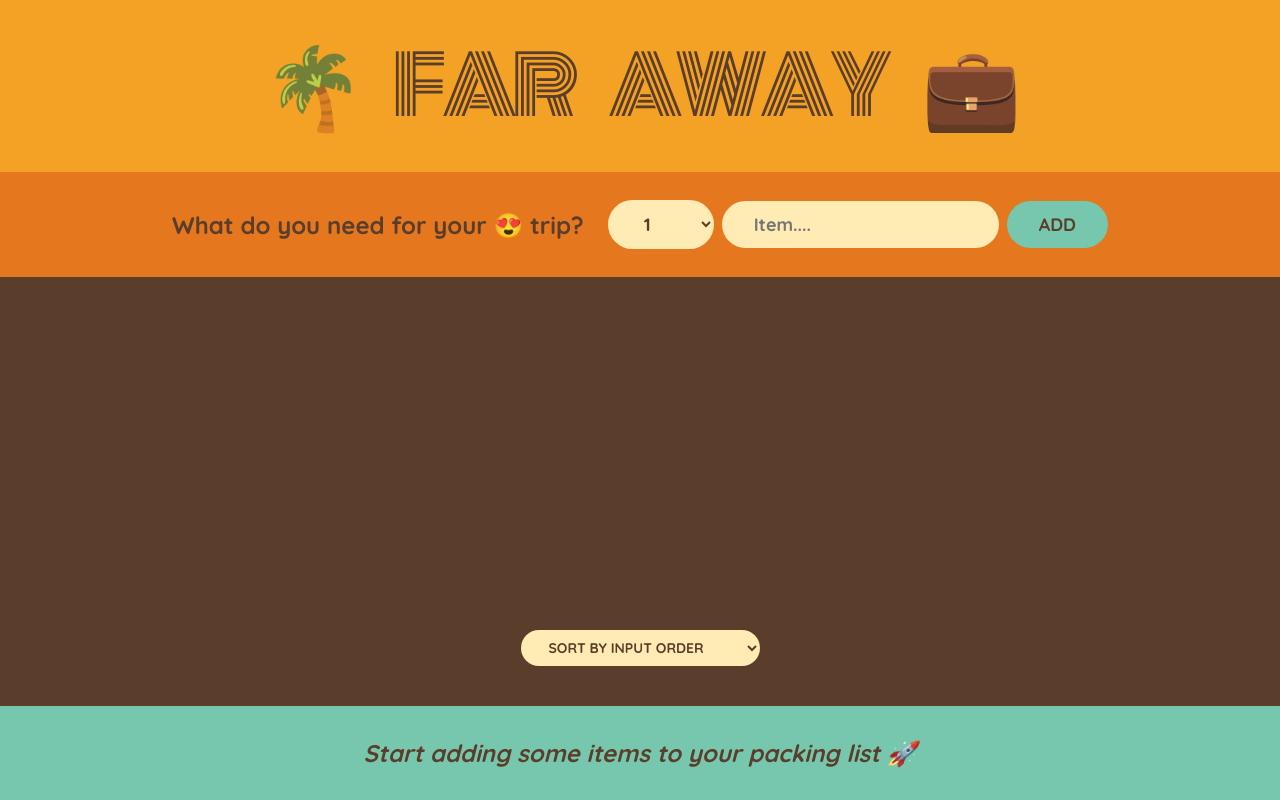
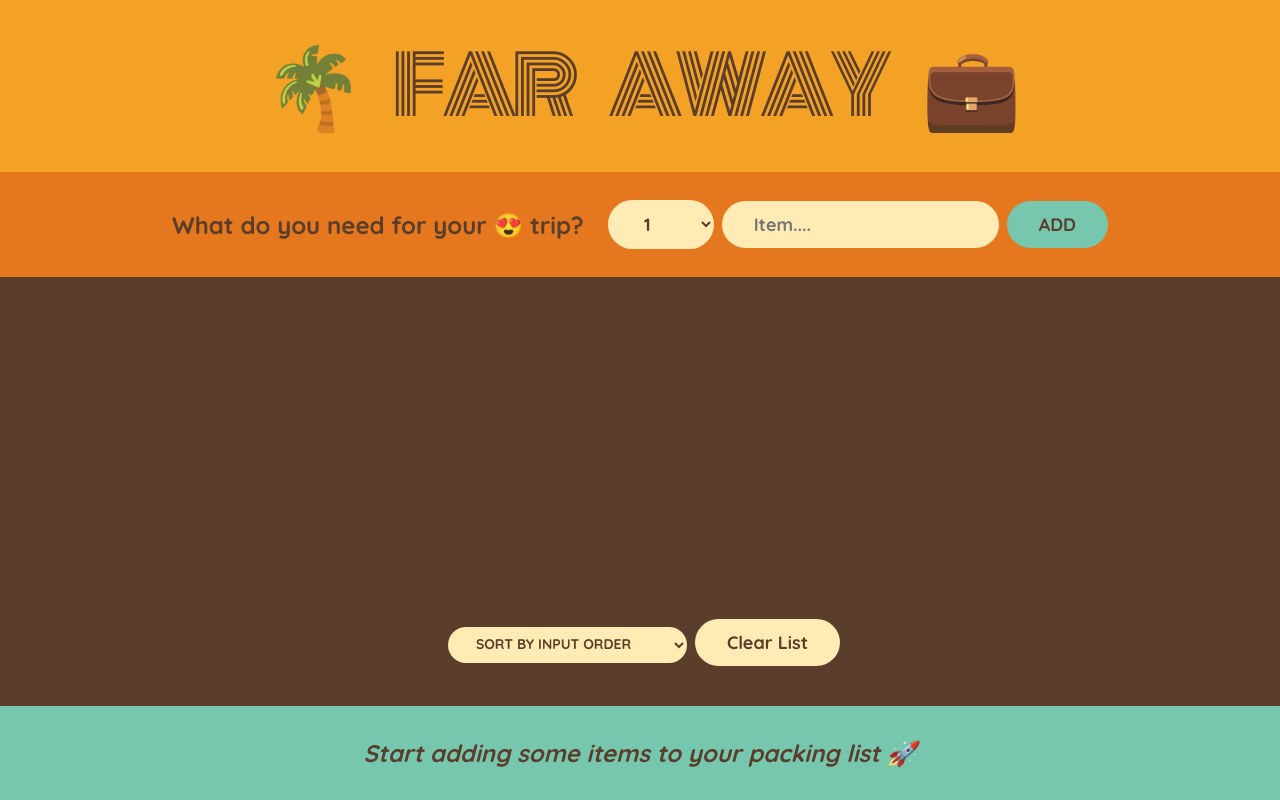
Before and after one commit to SandunSankalpa98/travel-list, a React (Vite) app: page / in a window 1280 px wide. Built offline with nearby package versions, Linux system fonts and the light colour scheme.

Commit message:
added clear list function

```diff
--- a/src/App.jsx
+++ b/src/App.jsx
@@ -29,6 +29,13 @@ function App() {
 
   }
 
+  function handleClearList(){
+    const confirmed = window.confirm(
+      "Are you sure u want to delete all items"
+    );
+    if (confirmed) setItems([]);
+  }
+
   return (
     <div className='app'>
       <Logo />
@@ -37,6 +44,7 @@ function App() {
         items={items}
         onDeleteItem={handleDeleteItem}
         onToggleItem={handleToggleItem}
+        onClearList={handleClearList}
       />
       <Stats items={items}/>
     </div>
--- a/src/assets/Components/PackingList.jsx
+++ b/src/assets/Components/PackingList.jsx
@@ -2,7 +2,7 @@ import React, { useState } from "react";
 import PropTypes from "prop-types";
 import Item from "./Item";
 
-export default function PackingList({items, onDeleteItem, onToggleItem}) {
+export default function PackingList({items, onDeleteItem, onToggleItem, onClearList}) {
     const [sortBy, setSortBy] = useState("input")
 
     let sortedItems;
@@ -34,7 +34,10 @@ export default function PackingList({items, onDeleteItem, onToggleItem}) {
                 <option value="description">Sort by description</option>
                 <option value="packed">Sort by packed status</option>
             </select>
+            <button onClick={onClearList}>Clear List</button>
         </div>
+
+
       </div>
 
 
@@ -50,4 +53,5 @@ PackingList.propTypes = {
     ).isRequired,
     onDeleteItem: PropTypes.func.isRequired,
     onToggleItem: PropTypes.func.isRequired,
+    onClearList: PropTypes.func.isRequired,
 };
```
